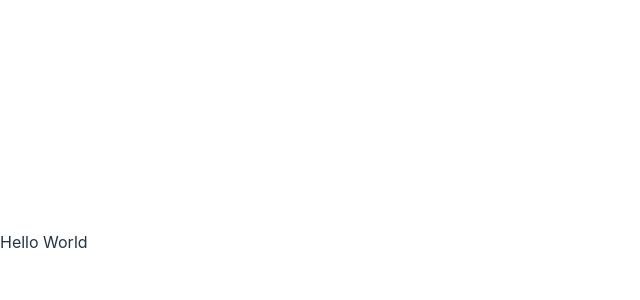
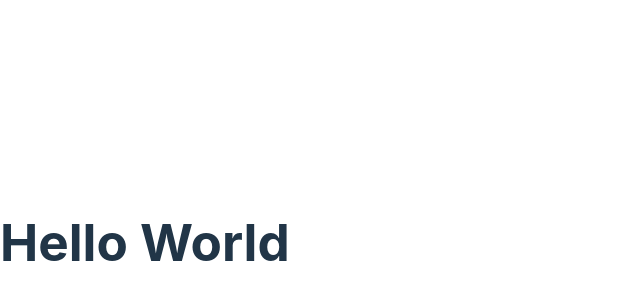
Before and after one commit to pflaquer/dealership-sites, a React (Vite) app: page / in a window 1280 px wide. Shown: the part 158-458 px from the top of the page, without its empty margins (0-640 px from the left). Built offline with nearby package versions, Linux system fonts and the light colour scheme.

Commit message:
Update MainMenu.tsx

```diff
--- a/src/components/MainMenu/MainMenu.tsx
+++ b/src/components/MainMenu/MainMenu.tsx
@@ -5,7 +5,7 @@ function MainMenu() {
 return (
         <>
 
-      Hello World
+      <h1>Hello World</h1>
 
                 </>
   );
```
